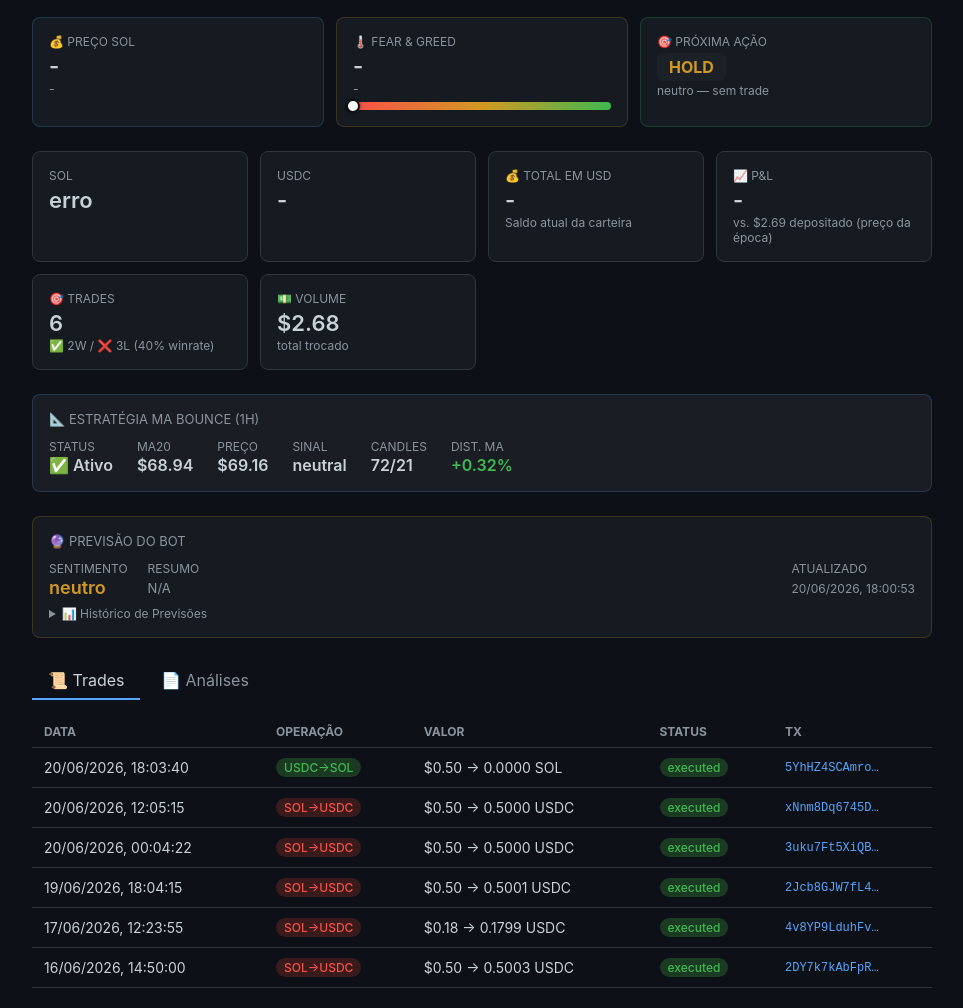
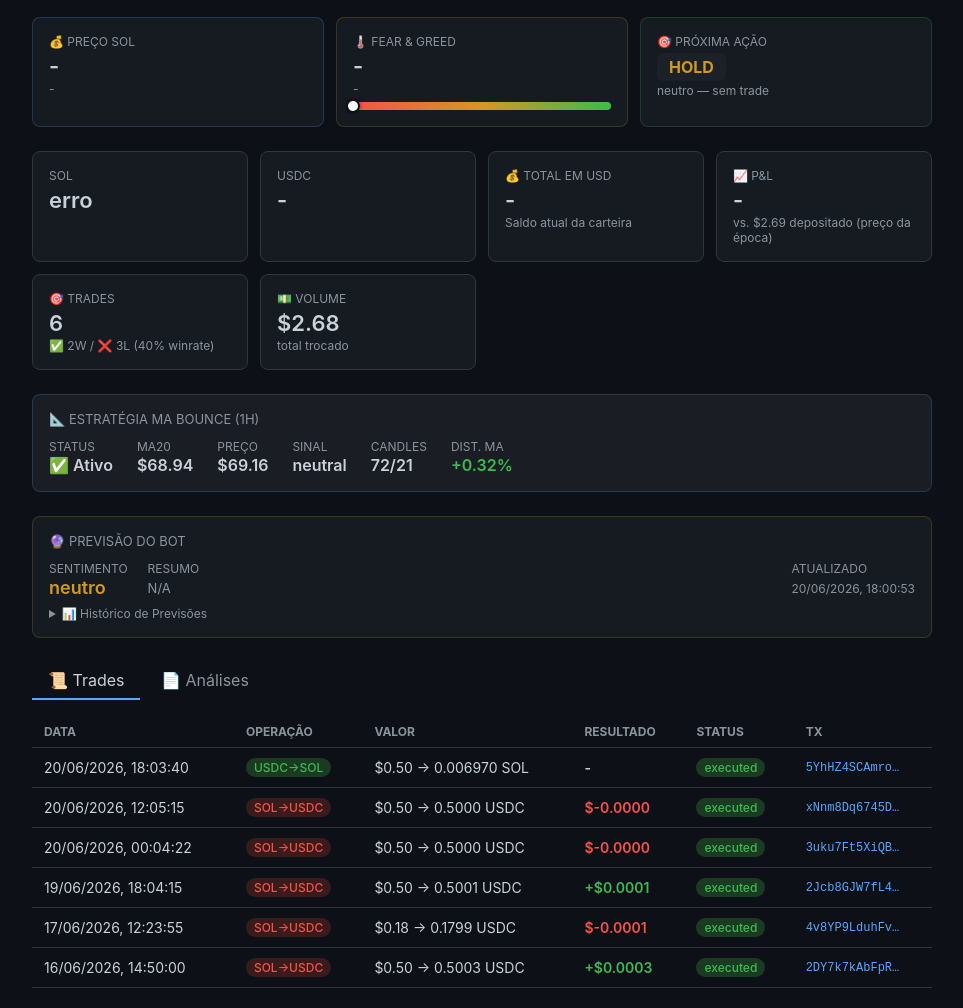
Before and after one commit to linikers/autohedge-bot, a plain HTML site: page portfolio/index.html in a window 1280 px wide. Shown: the part 93-1101 px from the top of the page, without its empty margins (158-1121 px from the left). Drawn offline with Linux system fonts and the light colour scheme; no server answers.

Commit message:
feat: P&L per trade column in trade table
- New 'Resultado' column shows profit/loss per trade
- Green = profit, Red = loss
- SOL→USDC trades: compares out_usdc vs amount_usd
- USDC→SOL trades: compares out_sol × current_price vs amount_usd
- Direction column (buy/sell) kept as separate indicator
- Both index.html and tradeSol/index.html updated

```diff
--- a/portfolio/index.html
+++ b/portfolio/index.html
@@ -128,7 +128,7 @@
 
   <div id="tab-trades" class="tab-content active">
     <table>
-      <thead><tr><th>Data</th><th>Operação</th><th>Valor</th><th>Status</th><th>TX</th></tr></thead>
+      <thead><tr><th>Data</th><th>Operação</th><th>Valor</th><th>Resultado</th><th>Status</th><th>TX</th></tr></thead>
       <tbody id="trade-table"></tbody>
     </table>
     <p style="text-align:center;color:#8b949e;padding:20px" id="trade-empty">Nenhum trade ainda</p>
@@ -152,6 +152,7 @@ const USDC_MINT = 'EPjFWdd5AufqSSqeM2qN1xzybapC8G4wEGGkZwyTDt1v';
 let DEPOSITED_SOL = 0.02;
 let DEPOSITED_COUNT = 1;
 let DEPOSITED_USD = 0;
+let CURRENT_SOL_PRICE = 0;
 
 async function fetchJSON(url) {
   const r = await fetch(url);
@@ -180,6 +181,7 @@ async function loadSolPrice() {
   try {
     const data = await fetchJSON(`${JUP_PRICE}?ids=${SOL_MINT}`);
     const price = data[SOL_MINT]?.usdPrice || 0;
+    CURRENT_SOL_PRICE = price;
     document.getElementById('sol-price').textContent = `$${price.toFixed(2)}`;
 
     // Try CoinGecko for 24h change
@@ -348,22 +350,40 @@ function renderTrades(trades) {
     const statusClass = t.status === 'executed' ? 'badge-ok' : t.status === 'skipped' ? 'badge-skip' : 'badge-err';
     const sig = t.signature || '';
 
-    // Determine direction from trade data
-    let direction = 'SOL→USDC';
-    let dirClass = 'badge-sell';
-    if (t.out_sol && t.out_sol > 0) {
-      direction = 'USDC→SOL';
-      dirClass = 'badge-buy';
-    } else if (t.type === 'bounce_buy' || t.direction === 'buy') {
-      direction = 'USDC→SOL';
-      dirClass = 'badge-buy';
+    // Determine direction
+    let direction = t.direction || '';
+    if (!direction) {
+      if ((t.out_usdc || 0) > 0 && (t.out_sol || 0) === 0) direction = 'sell';
+      else if ((t.out_sol || 0) > 0) direction = 'buy';
+    }
+
+    let dirLabel, dirClass;
+    if (direction === 'buy') {
+      dirLabel = 'USDC→SOL'; dirClass = 'badge-buy';
+    } else {
+      dirLabel = 'SOL→USDC'; dirClass = 'badge-sell';
+    }
+
+    // Calculate P&L per trade
+    let pnlText = '-', pnlClass = '';
+    const amount = t.amount_usd || 0;
+    if (direction === 'sell' && (t.out_usdc || 0) > 0) {
+      const pnl = t.out_usdc - amount;
+      pnlText = `${pnl >= 0 ? '+' : ''}$${pnl.toFixed(4)}`;
+      pnlClass = pnl >= 0 ? 'positive' : 'negative';
+    } else if (direction === 'buy' && (t.out_sol || 0) > 0 && CURRENT_SOL_PRICE > 0) {
+      const solValue = t.out_sol * CURRENT_SOL_PRICE;
+      const pnl = solValue - amount;
+      pnlText = `${pnl >= 0 ? '+' : ''}$${pnl.toFixed(4)}`;
+      pnlClass = pnl >= 0 ? 'positive' : 'negative';
     }
 
     const tr = document.createElement('tr');
     tr.innerHTML = `
       <td>${new Date(t.timestamp).toLocaleString('pt-BR')}</td>
-      <td><span class="badge ${dirClass}">${direction}</span></td>
-      <td>$${t.amount_usd?.toFixed(2) || '-'} → ${t.out_usdc?.toFixed(4) || t.out_sol?.toFixed(4) || '?'} ${t.out_sol ? 'SOL' : 'USDC'}</td>
+      <td><span class="badge ${dirClass}">${dirLabel}</span></td>
+      <td>$${amount.toFixed(2)} → ${direction === 'buy' ? (t.out_sol||0).toFixed(6) + ' SOL' : (t.out_usdc||0).toFixed(4) + ' USDC'}</td>
+      <td class="${pnlClass}" style="font-weight:600">${pnlText}</td>
       <td><span class="badge ${statusClass}">${t.status}</span></td>
       <td class="solscan">${sig ? `<a href="https://solscan.io/tx/${sig}" target="_blank">${sig.slice(0,12)}…</a>` : '-'}</td>
     `;
```
Also changed, not shown: portfolio/tradeSol/index.html (+26 -4 lines).
